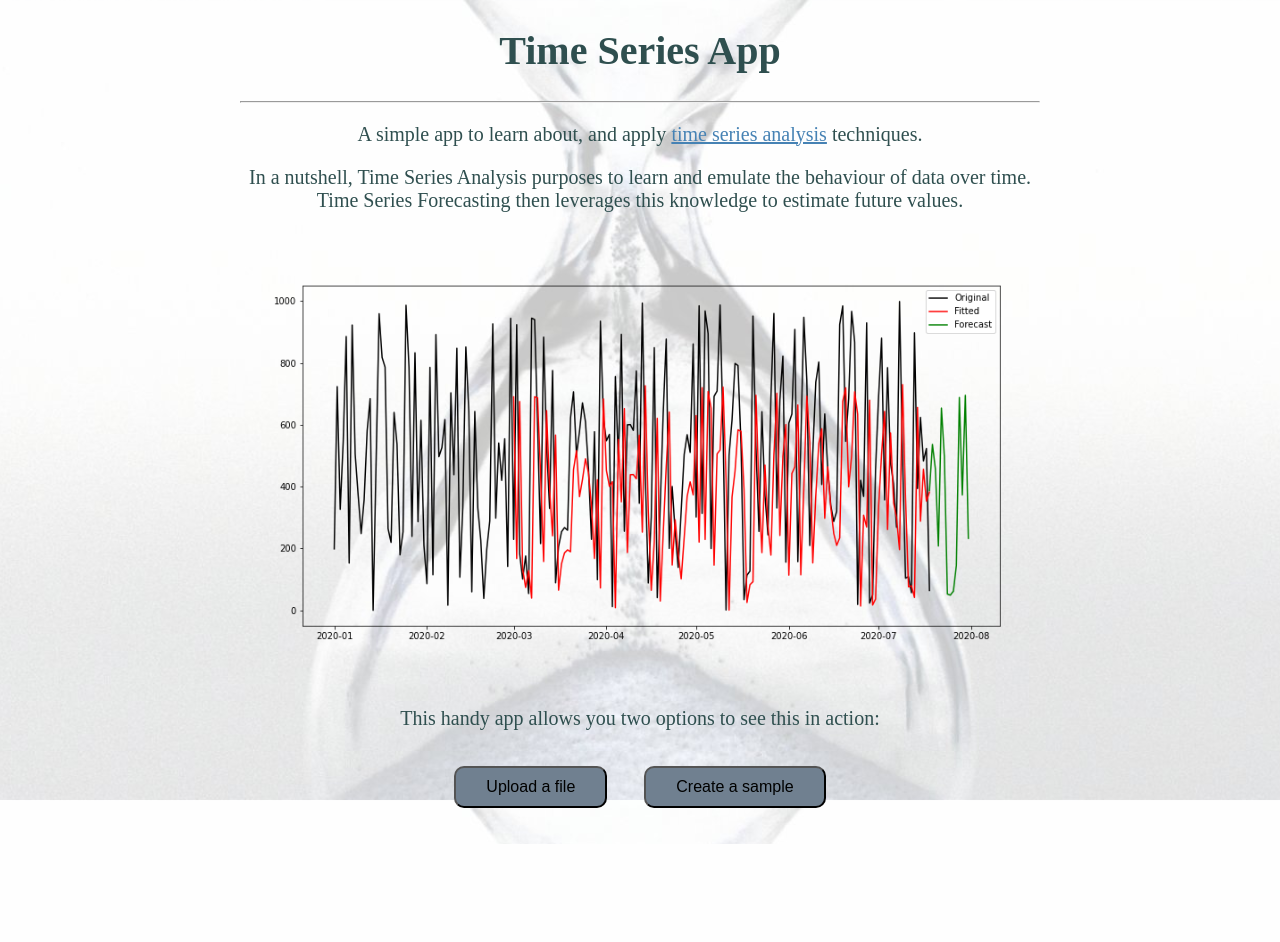
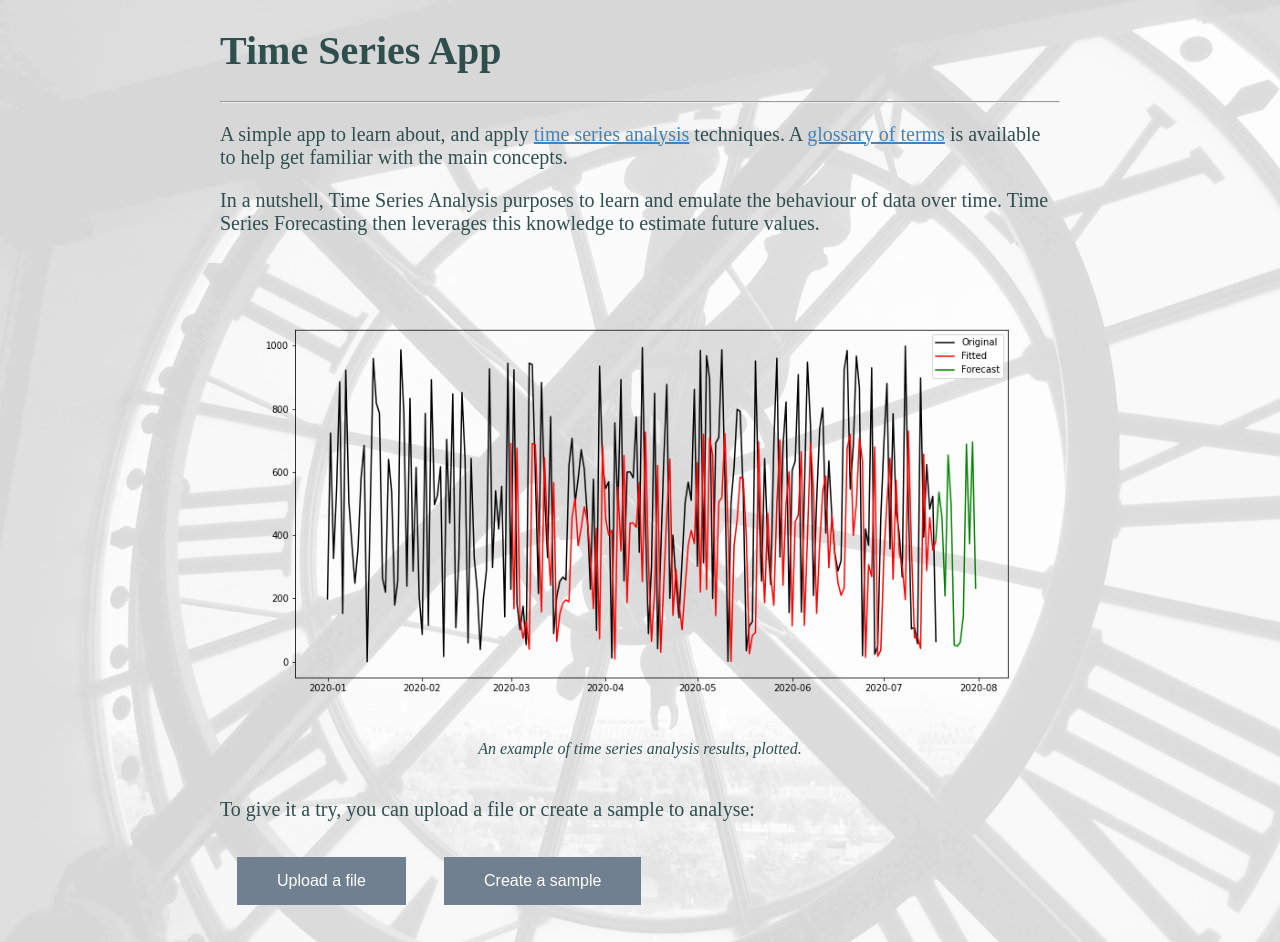
Before and after one commit to Tim-Abwao/time-series-app, a Flask app: page / in a window 1280 px wide. Before the commit the page ends 844 px from the top, so only its background shows below. Run offline with Flask 2, Linux system fonts and the light colour scheme.

Commit message:
General improvements in style

```diff
--- a/app.py
+++ b/app.py
@@ -26,8 +26,8 @@ def allowed_file(filename):
     """
     Checks whether a file's extension is supported/allowed.
     """
-    return "." in filename and filename.rsplit(".", 1)[1].lower()\
-           in ALLOWED_EXTENSIONS
+    return "." in filename and \
+           filename.rsplit(".", 1)[1].lower() in ALLOWED_EXTENSIONS
 
 
 @app.route("/")
@@ -103,8 +103,8 @@ def create_sample():
             graphs = get_graphs(data) + results_graphs
             totals = results.sum().round(2).to_numpy()
             return render_template(
-                "processing_sample.html", graphs=graphs,
-                results=results, totals=totals
+                "processing_sample.html", graphs=graphs, results=results,
+                totals=totals
             )
         except (IndexError, ValueError):  # due to small sample size
             input_error = "Please try again... Generated sample too small."
@@ -121,12 +121,15 @@ def create_sample():
         )
 
     return render_template(
-        "processing_sample.html",
-        sample=True,
-        frequencies=frequencies,
+        "processing_sample.html", sample=True, frequencies=frequencies,
         today=today
     )
 
 
+@app.route("/glossary")
+def glossary():
+    return render_template("glossary.html")
+
+
 if __name__ == "__main__":
     app.run()
--- a/static/tstyle.css
+++ b/static/tstyle.css
@@ -6,24 +6,35 @@ body {
 	max-width: 1000px;
 	height: 100%;
 }
+
+.content {
+	margin: 2% 8%;
+	text-align: left;
+}
+
 a {
 	text-decoration: underline;
 	color: steelblue;
 }
+
 a:hover {
 	text-decoration: none;
 	color: darkcyan;
 }
+
 table {
 	max-width: 90%;
 	margin: 5%;
 }
+
 th, td {
 	padding: 7px 14px;
 }
+
 tr:nth-child(even) {
 	background-color: rgb(119, 136, 153, 0.5);
 }
+
 input, select {
 	padding: 8px;
 	box-shadow: 4px 7px 10px grey;
@@ -32,33 +43,114 @@ input, select {
 	width: 220px;
 	background-color: white;
 }
+
 footer {
-    margin: 5% auto;
-	}
+	margin: 15% auto;
+}
+
 .button {
 	background-color: slategrey;
-	padding: 10px 30px;
-	border-radius: 10px;
+	padding: 15px 40px;
+	border: none;
 	margin: 2%;
 	font-size: 0.8em;
+	text-decoration: none;
+	color: #fff;
 }
+
 .button:hover {
 	background-color: #404040;
 	box-shadow: 5px 10px 10px black;
-	font-size: 0.9em;
-	color: #fff;
 }
-.content {
-	margin: 2% 10%;
+
+img {
+	width: 100%;
 }
-img {
-  width: 100%;
-}
+
 .info {
-	background-color: rgb(0,0,0,0.1);
+	background-color: rgb(0, 0, 0, 0.1);
 	padding: 20px;
 	text-align: left;
-	margin: 20px;
 	border-radius: 5px;
 	font-style: italic;
 }
+
+figcaption {
+	font-style: italic;
+	font-size: 80%;
+}
+
+/* Wobble Horizontal */
+
+@-webkit-keyframes hvr-wobble-horizontal {
+	16.65% {
+		-webkit-transform: translateX(8px);
+		transform: translateX(8px);
+	}
+	33.3% {
+		-webkit-transform: translateX(-6px);
+		transform: translateX(-6px);
+	}
+	49.95% {
+		-webkit-transform: translateX(4px);
+		transform: translateX(4px);
+	}
+	66.6% {
+		-webkit-transform: translateX(-2px);
+		transform: translateX(-2px);
+	}
+	83.25% {
+		-webkit-transform: translateX(1px);
+		transform: translateX(1px);
+	}
+	100% {
+		-webkit-transform: translateX(0);
+		transform: translateX(0);
+	}
+}
+
+@keyframes hvr-wobble-horizontal {
+	16.65% {
+		-webkit-transform: translateX(8px);
+		transform: translateX(8px);
+	}
+	33.3% {
+		-webkit-transform: translateX(-6px);
+		transform: translateX(-6px);
+	}
+	49.95% {
+		-webkit-transform: translateX(4px);
+		transform: translateX(4px);
+	}
+	66.6% {
+		-webkit-transform: translateX(-2px);
+		transform: translateX(-2px);
+	}
+	83.25% {
+		-webkit-transform: translateX(1px);
+		transform: translateX(1px);
+	}
+	100% {
+		-webkit-transform: translateX(0);
+		transform: translateX(0);
+	}
+}
+
+.hvr-wobble-horizontal {
+	display: inline-block;
+	vertical-align: middle;
+	-webkit-transform: perspective(1px) translateZ(0);
+	transform: perspective(1px) translateZ(0);
+}
+
+.hvr-wobble-horizontal:hover, .hvr-wobble-horizontal:focus, .hvr-wobble-horizontal:active {
+	color: #fff;
+	-webkit-animation-name: hvr-wobble-horizontal;
+	animation-name: hvr-wobble-horizontal;
+	-webkit-animation-duration: 1s;
+	animation-duration: 1s;
+	-webkit-animation-timing-function: ease-in-out;
+	animation-timing-function: ease-in-out;
+	-webkit-animation-iteration-count: 1;
+	animation-iteration-count: 1;
+}
--- a/templates/base.html
+++ b/templates/base.html
@@ -6,13 +6,12 @@
 	<meta name="viewport" content="width=device-width, initial-scale=1">
 	<style type="text/css">
 		body {
-			background: url({{ url_for('static', filename='home_background_large.jpg')}}) no-repeat fixed;
-			background-size: cover;
+			background-color: silver;
+			background: url({{ url_for('static', filename='home_background_large.jpg')}});
 		}
-		@media only screen and (max-width: 768px) {
+		@media only screen and (max-width: 640px) {
 			body {
-				background: url({{ url_for('static', filename='home_background_small.jpg')}}) no-repeat fixed;
-				background-size: cover;
+				background: url({{ url_for('static', filename='home_background_small.jpg')}})
 			}
 		}
 	</style>
--- a/templates/index.html
+++ b/templates/index.html
@@ -6,20 +6,22 @@
 	<div class="content">
 		<h1>Time Series App</h1>
 		<hr>
-
 		<p>A simple app to learn about, and apply <a href="https://en.wikipedia.org/wiki/Time_series">time series
-				analysis</a> techniques.</p>
+				analysis</a> techniques. A <a href="{{ url_for("glossary")}}">glossary of terms</a> is available to help
+			get familiar with the main concepts.</p>
 		<p>In a nutshell, Time Series Analysis purposes to learn and emulate the behaviour of data over time. Time
 			Series Forecasting then leverages this knowledge to estimate future values.</p>
 	</div>
-	<img style="width:90%;" src="{{ url_for('static', filename='ts.png')}}">
-
+	<figure style="margin: 4%;">
+		<img src="{{ url_for('static', filename='ts.png')}}" alt="Time series results image">
+		<figcaption> An example of time series analysis results, plotted.</figcaption>
+	</figure>
 	<div class="content">
-		<p>This handy app allows you two options to see this in action:</p>
-		<a href="{{url_for('upload_file')}}"><button class="button">Upload a file</button></a>
-		<a href="{{ url_for('create_sample')}}"><button class="button">Create a sample</button></a>
+		<p>To give it a try, you can upload a file or create a sample to analyse:</p>
+		<a href="{{url_for('upload_file')}}"><button class="hvr-wobble-horizontal button">Upload a file</button></a>
+		<a href="{{ url_for('create_sample')}}"><button class="hvr-wobble-horizontal button">Create a
+				sample</button></a>
 	</div>
-
 </body>
 
 </html>
--- a/templates/upload.html
+++ b/templates/upload.html
@@ -40,14 +40,14 @@
 	</table>
 	<form method=post enctype=multipart/form-data>
 		<input type=file name=file>
-		<input class="button" type=submit value=Upload>
+		<input class=" button" type=submit value=Upload>
 	</form>
 	{% if input_error %}
 	<br><span style="color: orangered;">{{input_error}}</span><br>
 	{% endif %}
 
 	<footer>
-		<a href="/">Back to Home</a>
+		<a class="hvr-wobble-horizontal button" href="/">Back to Home</a>
 	</footer>
 </body>
 
```
Also changed, not shown: templates/glossary.html (added, +16 -0 lines), templates/processing_file.html (+10 -8 lines), templates/processing_sample.html (+5 -6 lines), static/files/2020-04-28 14:10:39.092022_AR.png (deleted), static/files/2020-04-28 14:10:39.092022_Exponential Smoothing.png (deleted), static/files/2020-04-28 14:10:39.092022_SARIMAX.png (deleted), static/files/2020-04-28 14:10:39.576238_acf_pacf_plots.png (deleted), static/files/2020-04-28 14:10:39.576238_plot.png (deleted), static/files/2020-05-10 23:35:35.769567_AR.png (added), static/files/2020-05-10 23:35:35.769567_Exponential Smoothing.png (added), static/files/2020-05-10 23:35:35.769567_SARIMAX.png (added), static/files/2020-05-10 23:35:36.222672_acf_pacf_plots.png (added), static/files/2020-05-10 23:35:36.222672_plot.png (added), static/home_background_large.jpg, 1 more files.
